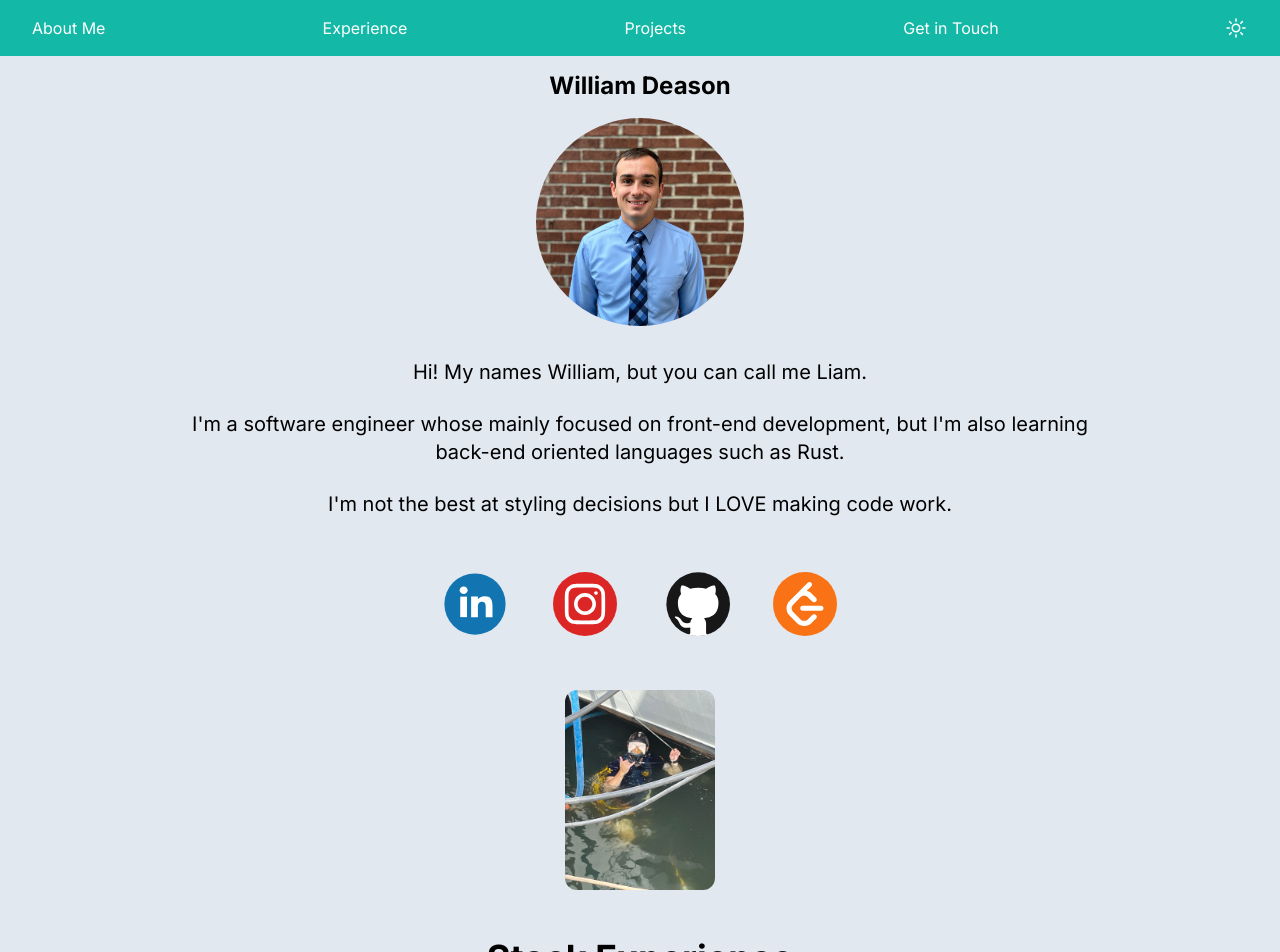
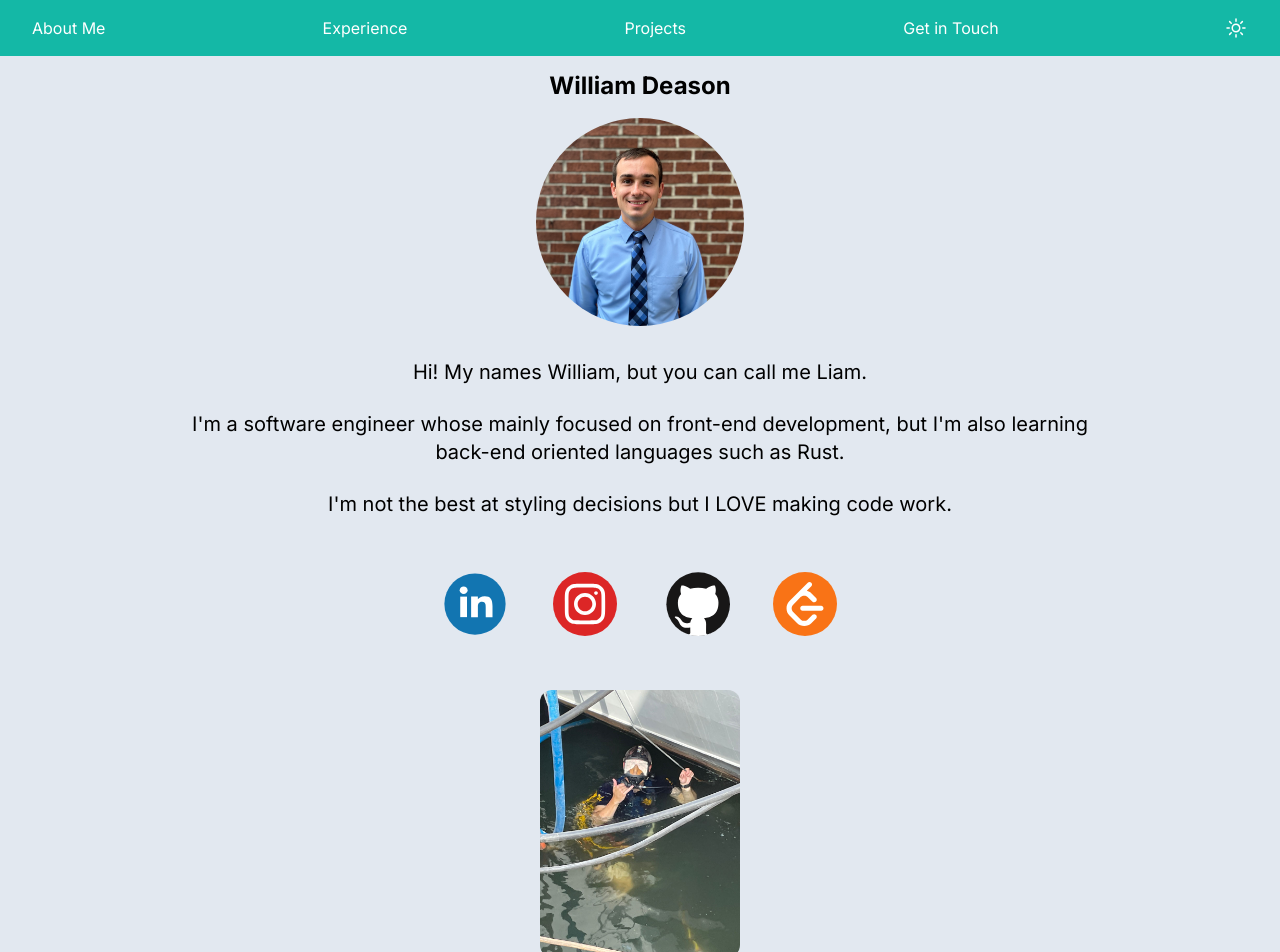
Before and after one commit to SMKJ42/portfolio, a Next.js app: page / in a window 1280 px wide. Shown: the top 952 px of the page. Built offline with nearby package versions, Linux system fonts and the light colour scheme.

Commit message:
patching vercel deployment bug for images

```diff
--- a/pages/index.tsx
+++ b/pages/index.tsx
@@ -5,9 +5,6 @@ import { Socials } from "@/components/main/socials";
 import { About } from "@/components/main/about";
 import { Experience } from "@/components/main/experience";
 import { Projects } from "@/components/main/projects";
-
-import * as img from "../public/diving.jpg";
-import * as me from "../public/liam-deason.jpg";
 import { Layout } from "@/components/Layout";
 import { AppContext, NextPageWithLayout } from "./_app";
 
@@ -33,9 +30,7 @@ const Home: NextPageWithLayout = () => {
             </div>
             <div className="h-52 w-52 relative">
                 <Image
-                    src={me || ""}
-                    // height={100}
-                    // width={150}
+                    src="/liam-deason.JPG"
                     fill={true}
                     alt="LinkedIn profile image"
                     className="rounded-full object-cover"
@@ -48,9 +43,10 @@ const Home: NextPageWithLayout = () => {
                 <Socials />
             </div>
             <Image
-                src={img}
+                src="/diving.JPG"
                 alt="Me at work"
-                width={150}
+                width={200}
+                height={100}
                 className="rounded-xl mt-12"
             />
             <div className="mt-12">
```
